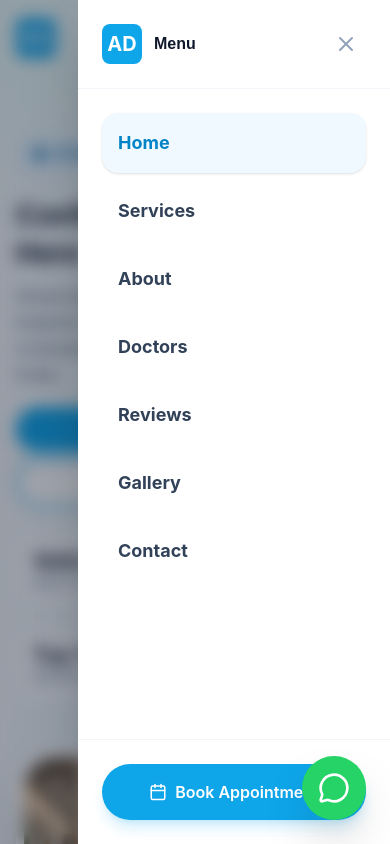
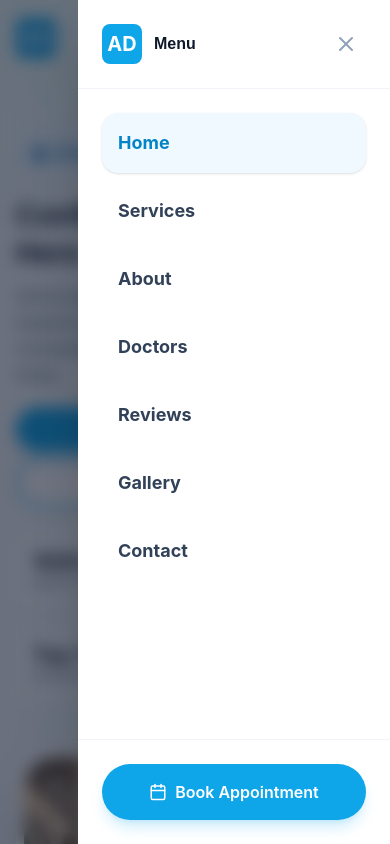
Before and after one commit to savaraenosh1-blip/dental-clinic-website, a React (Vite) app: page / in a window 390 px wide. Both pictures are taken after a click on the button 352 px from the left and 38 px from the top of the page. Shown: the top 844 px of the page. Built offline with nearby package versions, Linux system fonts and the light colour scheme.

Commit message:
Fix mobile drawer stacking context and transparency

```diff
--- a/src/components/Navbar.jsx
+++ b/src/components/Navbar.jsx
@@ -54,8 +54,9 @@ const Navbar = () => {
     ];
 
     return (
+        <>
             <nav
-            className={`fixed w-full z-50 transition-all duration-300 ${scrolled ? 'bg-white/80 backdrop-blur-md shadow-md py-2' : 'bg-transparent py-4'
+                className={`fixed w-full z-[80] transition-all duration-300 ${scrolled ? 'bg-white/90 backdrop-blur-md shadow-md py-2' : 'bg-transparent py-4'
                     }`}
             >
                 <div className="max-w-7xl mx-auto px-4 sm:px-6 lg:px-8">
@@ -121,8 +122,9 @@ const Navbar = () => {
                         </div>
                     </div>
                 </div>
+            </nav>
 
-            {/* Mobile Menu - Side Drawer */}
+            {/* Mobile Menu - Side Drawer (Moved outside <nav> for clean stacking context) */}
             <AnimatePresence>
                 {isOpen && (
                     <>
@@ -132,7 +134,7 @@ const Navbar = () => {
                             animate={{ opacity: 1 }}
                             exit={{ opacity: 0 }}
                             onClick={() => setIsOpen(false)}
-                            className="fixed inset-0 bg-slate-900/40 backdrop-blur-sm z-[55] md:hidden"
+                            className="fixed inset-0 bg-slate-900/60 backdrop-blur-sm z-[90] md:hidden"
                         />
 
                         {/* Drawer */}
@@ -141,7 +143,7 @@ const Navbar = () => {
                             animate={{ x: 0 }}
                             exit={{ x: '100%' }}
                             transition={{ type: 'spring', damping: 25, stiffness: 200 }}
-                            className="fixed top-0 right-0 bottom-0 w-[80%] max-w-[320px] bg-white z-[60] md:hidden shadow-2xl flex flex-col"
+                            className="fixed top-0 right-0 bottom-0 w-[80%] max-w-[320px] bg-white z-[100] md:hidden shadow-2xl flex flex-col"
                         >
                             {/* Drawer Header */}
                             <div className="p-6 border-b border-slate-100 flex items-center justify-between">
@@ -180,7 +182,7 @@ const Navbar = () => {
                             </div>
 
                             {/* Drawer Footer */}
-                            <div className="p-6 border-t border-slate-100">
+                            <div className="p-6 border-t border-slate-100 relative bg-white">
                                 <a
                                     href="#appointment"
                                     className={`w-full btn-primary flex items-center justify-center gap-2 transition-all duration-300 py-4 ${activeSection === 'appointment'
@@ -197,7 +199,7 @@ const Navbar = () => {
                     </>
                 )}
             </AnimatePresence>
-        </nav>
+        </>
     );
 };
 
```
Lines whose indentation alone changed are shown as unchanged.
